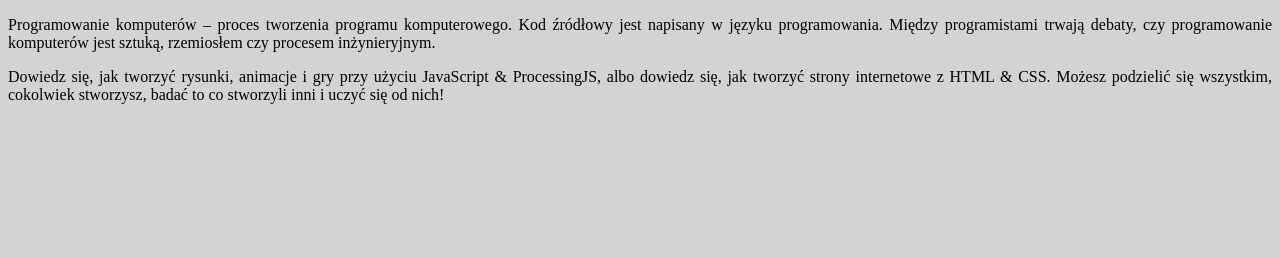
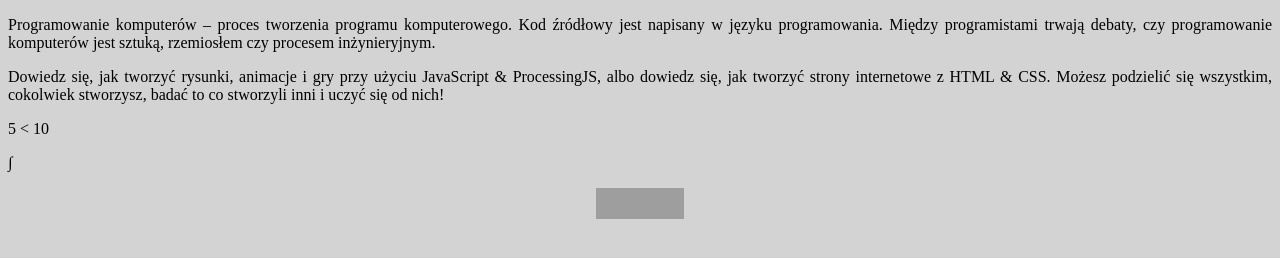
Before and after one commit to marb5/StronaWWW, a plain HTML site: page index.html in a window 1280 px wide. Drawn offline with Linux system fonts and the light colour scheme; grey boxes are pictures that could not be loaded.

Commit message:
Change entities and validation

```diff
--- a/index.html
+++ b/index.html
@@ -12,11 +12,28 @@
     <meta name="keywords" content="programowanie, frontend, backend, machine learning, cybersecurity" />
 </head>
     <!--body bgcolor="#D3D3D3"-->
-    <body style="background-color:#D3D3D3">
-        <!--bg = background color-->
-        <!--p = paragraf = akapit-->
-        <p align="justify" title="Napisane przez 'Marcin Bieleń'">Programowanie komputerów – proces tworzenia programu komputerowego. Kod źródłowy jest napisany w języku programowania. Między programistami trwają debaty, czy programowanie komputerów jest sztuką, rzemiosłem czy procesem inżynieryjnym.</p>
+<body style="background-color:#D3D3D3">
+    <!--bg = background color-->
+    <!--p = paragraf = akapit-->
+    <!--
+        &lt;    Less than     <
+        ___&gt;    Greater than  >
+        &quot;  Quote         "
+        &apos;  Apostrophe    '
+        &amp;   Ampersand     &
+    -->
 
-        <p align="justify">Dowiedz się, jak tworzyć rysunki, animacje i gry przy użyciu JavaScript & ProcessingJS, albo dowiedz się, jak tworzyć strony internetowe z HTML & CSS. Możesz podzielić się wszystkim, cokolwiek stworzysz, badać to co stworzyli inni i uczyć się od nich!</p>
-    </body>
+    <p align="justify" title="Napisane przez 'Marcin Bieleń'">Programowanie komputerów – proces tworzenia programu komputerowego. Kod źródłowy jest napisany w języku programowania. Między programistami trwają debaty, czy programowanie komputerów jest sztuką, rzemiosłem czy procesem inżynieryjnym.</p>
+
+    <p align="justify">Dowiedz się, jak tworzyć rysunki, animacje i gry przy użyciu JavaScript &amp; ProcessingJS, albo dowiedz się, jak tworzyć strony internetowe z HTML &amp; CSS. Możesz podzielić się wszystkim, cokolwiek stworzysz, badać to co stworzyli inni i uczyć się od nich!</p>
+
+    <p>5 &lt; 10</p>
+    <p>&int;</p>
+
+    <p align="center">
+        <a href="http://validator.w3.org/check?uri=referer">
+            <img src="http://www.w3.org/Icons/valid-xhtml10" alt="Valid XHTML 1.0 Transitional" height="31" width="88" />
+        </a>
+    </p>
+</body>
 </html>
```
